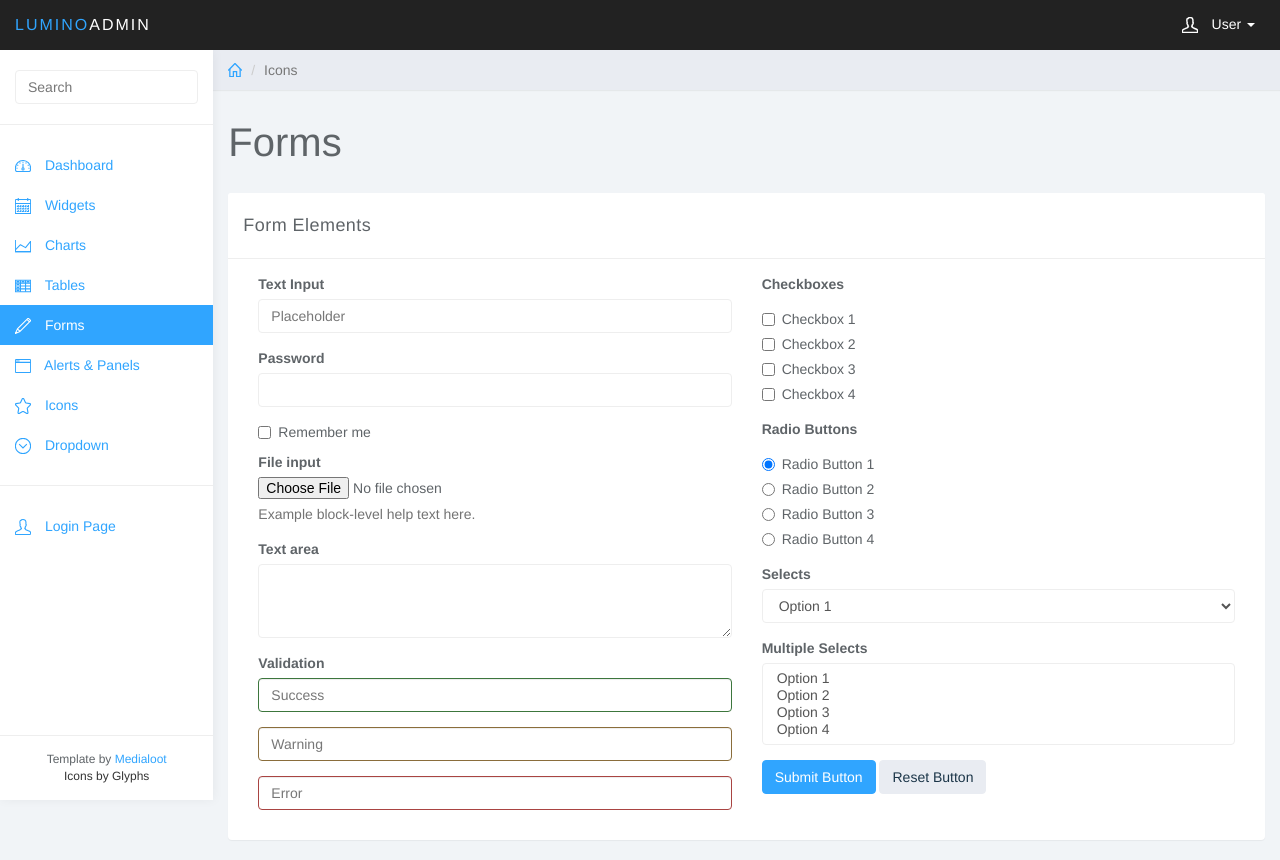
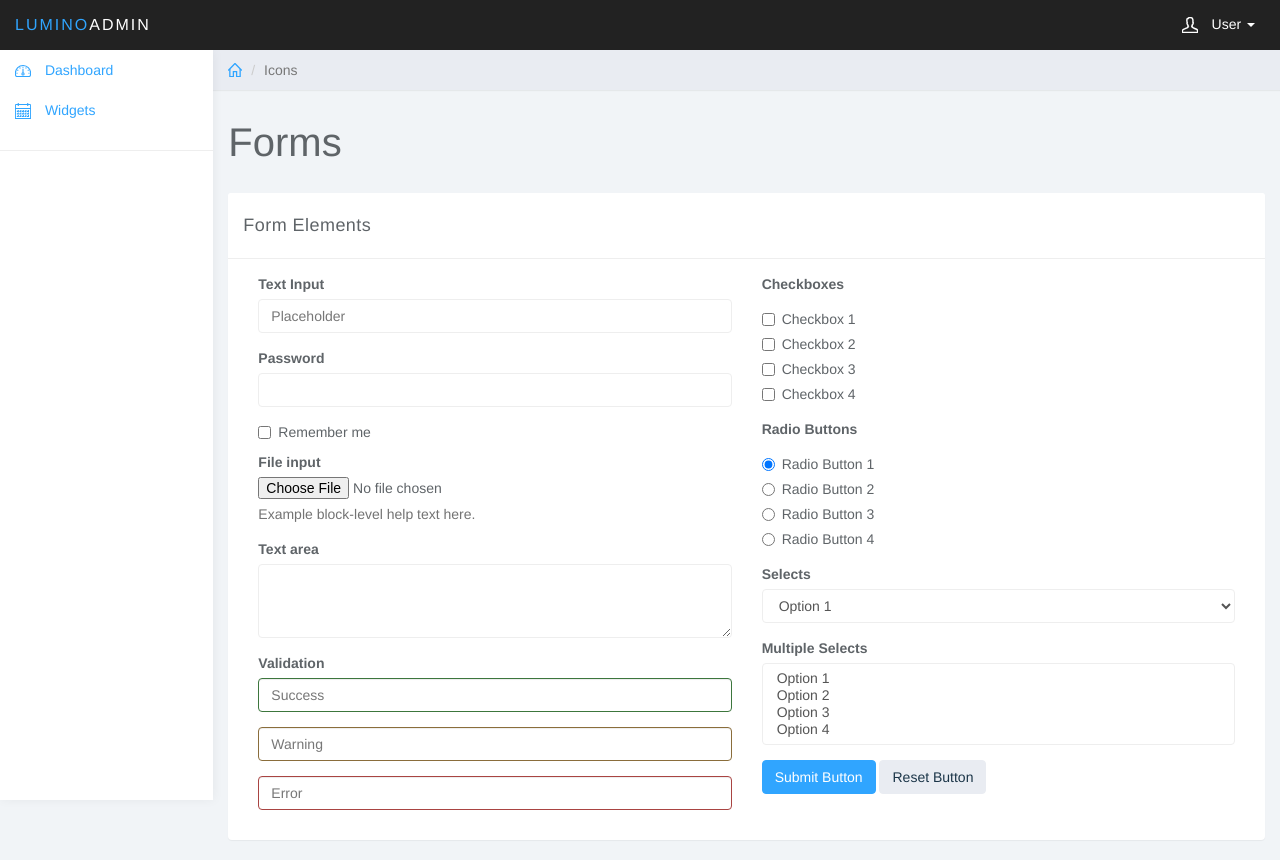
Before and after one commit to joselane/ProjetoTeste, a plain HTML site: page WebContent/forms.html in a window 1280 px wide. Drawn offline with Linux system fonts and the light colour scheme.

Commit message:
exclusão de campos charts e forms

```diff
--- a/WebContent/forms.html
+++ b/WebContent/forms.html
@@ -46,23 +46,23 @@
 	</nav>
 
 	<div id="sidebar-collapse" class="col-sm-3 col-lg-2 sidebar">
-		<form role="search">
+	<!--  <form role="search">
 			<div class="form-group">
 				<input type="text" class="form-control" placeholder="Search">
 			</div>
-		</form>
+		</form> -->
 		<ul class="nav menu">
 			<li><a href="index.html"><svg class="glyph stroked dashboard-dial"><use xlink:href="#stroked-dashboard-dial"></use></svg> Dashboard</a></li>
 			<li><a href="widgets.html"><svg class="glyph stroked calendar"><use xlink:href="#stroked-calendar"></use></svg> Widgets</a></li>
-			<li><a href="charts.html"><svg class="glyph stroked line-graph"><use xlink:href="#stroked-line-graph"></use></svg> Charts</a></li>
+		    <!-- <li><a href="charts.html"><svg class="glyph stroked line-graph"><use xlink:href="#stroked-line-graph"></use></svg> Charts</a></li>
 			<li><a href="tables.html"><svg class="glyph stroked table"><use xlink:href="#stroked-table"></use></svg> Tables</a></li>
 			<li class="active"><a href="forms.html"><svg class="glyph stroked pencil"><use xlink:href="#stroked-pencil"></use></svg> Forms</a></li>
 			<li><a href="panels.html"><svg class="glyph stroked app-window"><use xlink:href="#stroked-app-window"></use></svg> Alerts &amp; Panels</a></li>
-			<li><a href="icons.html"><svg class="glyph stroked star"><use xlink:href="#stroked-star"></use></svg> Icons</a></li>
+			<li><a href="icons.html"><svg class="glyph stroked star"><use xlink:href="#stroked-star"></use></svg> Icons</a></li> -->
 			<li class="parent ">
-				<a href="#">
+				<!-- <a href="#">
 					<span data-toggle="collapse" href="#sub-item-1"><svg class="glyph stroked chevron-down"><use xlink:href="#stroked-chevron-down"></use></svg></span> Dropdown
-				</a>
+				</a> -->
 				<ul class="children collapse" id="sub-item-1">
 					<li>
 						<a class="" href="#">
@@ -82,10 +82,10 @@
 				</ul>
 			</li>
 			<li role="presentation" class="divider"></li>
-			<li><a href="login.html"><svg class="glyph stroked male-user"><use xlink:href="#stroked-male-user"></use></svg> Login Page</a></li>
+			<!-- <li><a href="login.html"><svg class="glyph stroked male-user"><use xlink:href="#stroked-male-user"></use></svg> Login Page</a></li> -->
 		</ul>
-		<div class="attribution">Template by <a href="http://www.medialoot.com/item/lumino-admin-bootstrap-template/">Medialoot</a><br/><a href="http://www.glyphs.co" style="color: #333;">Icons by Glyphs</a></div>
-	</div><!--/.sidebar-->
+		<!-- <div class="attribution">Template by <a href="http://www.medialoot.com/item/lumino-admin-bootstrap-template/">Medialoot</a><br/><a href="http://www.glyphs.co" style="color: #333;">Icons by Glyphs</a></div> -->
+	</div> <!--/.sidebar-->
 
 	<div class="col-sm-9 col-sm-offset-3 col-lg-10 col-lg-offset-2 main">
 		<div class="row">
```
Also changed, not shown: WebContent/charts.html (+7 -7 lines).
